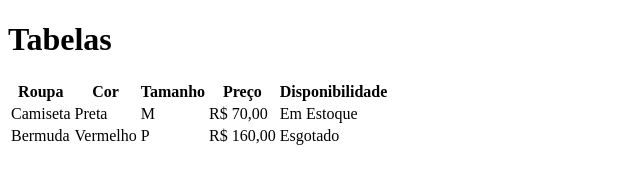
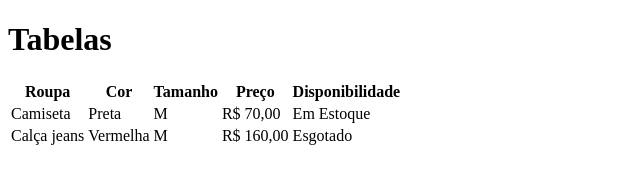
Before and after one commit to antonyydy/aula-tabela, a plain HTML site: page index.html in a window 1280 px wide. Shown: the whole page, without its empty margins (0-640 px from the left). Drawn offline with Linux system fonts and the light colour scheme.

```diff
--- a/index.html
+++ b/index.html
@@ -27,9 +27,9 @@
         </tr>
 
         <tr>
-            <td>Bermuda</td>
-            <td>Vermelho</td>
-            <td>P</td>
+            <td>Calça jeans</td>
+            <td>Vermelha</td>
+            <td>M</td>
             <td>R$ 160,00</td>
             <td>Esgotado</td>
         </tr>
```
